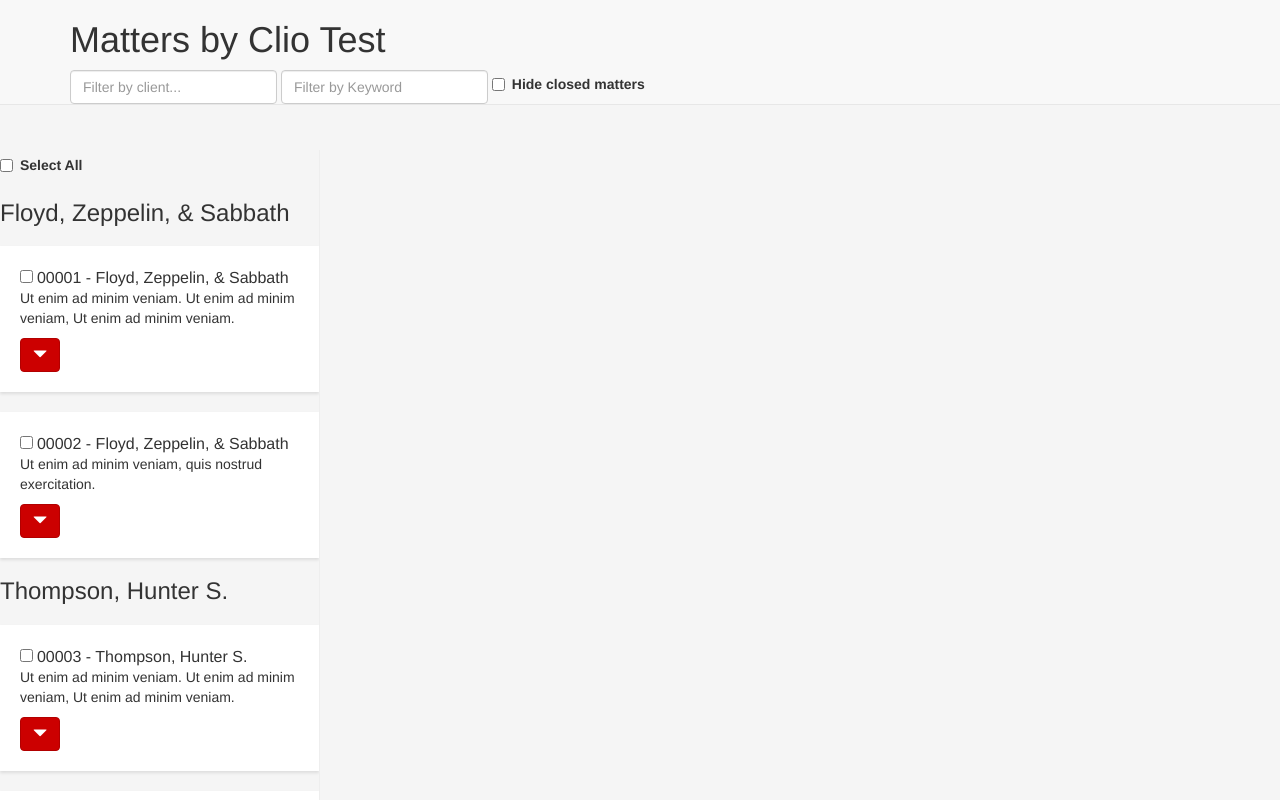
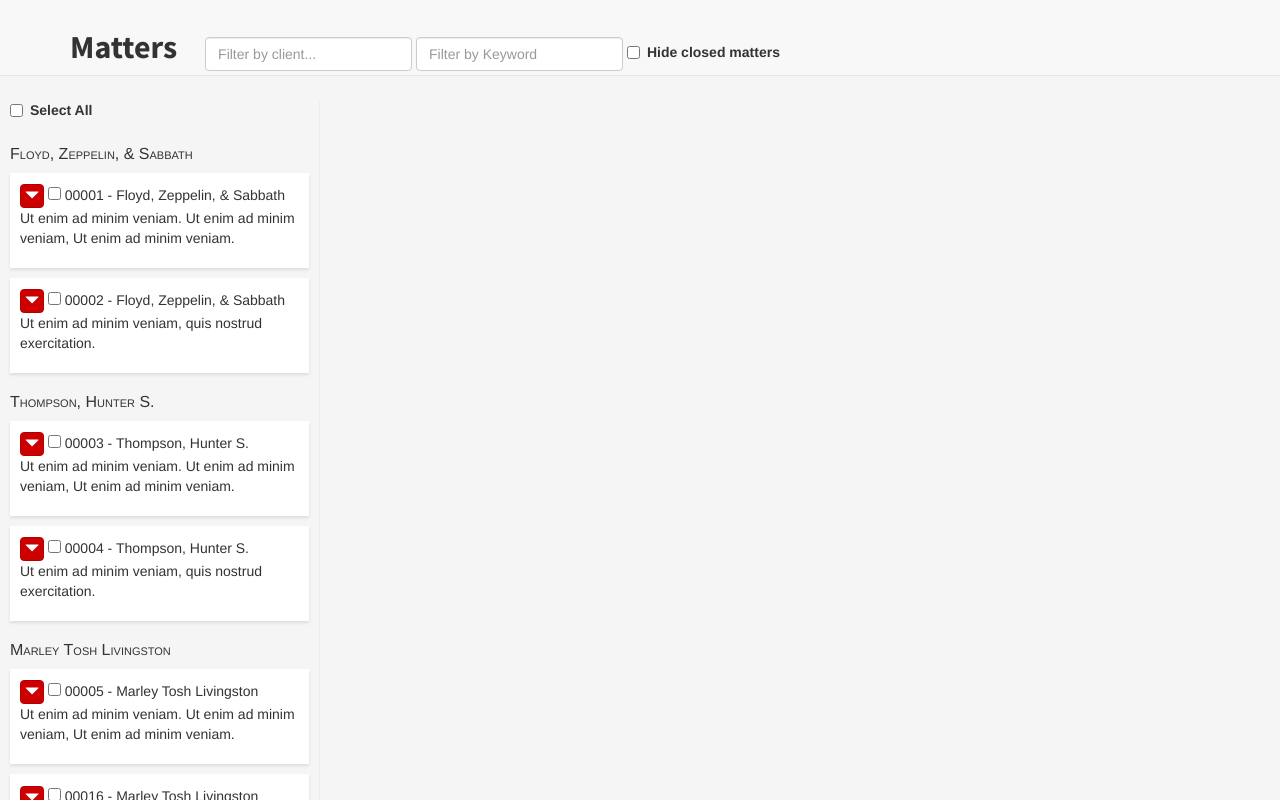
Before and after one commit to JeffMarvin/matters, a website: page index.html in a window 1280 px wide. Drawn offline with Linux system fonts and the light colour scheme.

Commit message:
refining styles, still some way to go for buttons.

```diff
--- a/css/main.css
+++ b/css/main.css
@@ -5,29 +5,24 @@ html, body {
 
 body {
   background-color: #f5f5f5;
-  padding-top: 150px;
+  padding-top: 50px;
 }
 
 
-.header {
-  background-color: #e0dbdb;
-  height: 150px;
-  overflow-y: auto;
 
-}
 
-.header h1 {
+.navbar-header h1 {
   font-family: 'Source Sans Pro', sans-serif;
   font-size: 32px;
-  font-weight: 200;
-  margin: 0;
-  padding: 7px 0;
+  font-weight: 600;
+  padding-top: 10px;
+  padding-right: 24px;
   display: inline-block;
 }
 
 .sidebar {
 	position: fixed;
-	top: 150px;
+	top: 100px;
 	bottom: 0;
 	left: 0;
 	z-index: 1000;
@@ -38,51 +33,52 @@ body {
 	background-color: #f5f5f5;
 	border-right: 1px solid #eee;
 }
-.matter-list {
-	overflow-y: scroll;
-	position: absolute;
+
+#matters-list {
+  padding: 0 10px;
 
 }
-
-.post {
+.group h3 {
+  font-size: 16px;
+  font-variant: small-caps;
+}
+.matter {
   background-color: #fff;
-  padding: 20px;
-  margin: 20px 0;
+  padding: 10px;
+  margin: 10px 0;
   box-shadow: 0 2px 3px rgba(0,0,0,.1);
 }
-
-.post .avatar {
-  padding-right: 10px;
-  padding-bottom: 5px;
+.matter .checkbox {
+  height: 24px;
+  width: 24px;
+}
+.matter h3 {
+  font-size: 14px;
+  margin-top: 0;
+  display: inline;
+  font-variant: normal;
 }
 
-.post h3 {
-  font-size: 16px;
-  margin-top: 0;
-  display: inline;
-}
-
-.post p {
+.matter p {
   font-size: 14px;
 }
 
-.post p + img {
-  width: 100%;
-  margin-bottom: 15px;
-}
+
 
 .btn {
+  height: 24px;
+  width: 24px;
   color: #333;
   border-color: #ccc;
   background-color: transparent;
   font-weight: 600;
+  padding: 0;
 }
 
 .btn-menu .btn {
   background-color: #CC0000;
   border-color: #B20000;
   color: #fff;
-  float: right;
 }
 
 .btn:focus {
--- a/index.html
+++ b/index.html
@@ -30,17 +30,19 @@
       <div class="container">
         <div class="navbar-header">
 
-          <h1>Matters by Clio Test</h1>
+          <h1>Matters</h1>
 
-          <form class="form-inline" role="form">
+          <form style="display:inline" class="form-inline" role="form">
+            <div class="form-group">
               <input class="form-control" type="text" name="group" list="groups" ng-model="SelectedGroup" placeholder="Filter by client..." >
               <datalist id="groups" >
                 <option ng-repeat="client_group in mattersByClient" value="{{ client_group.client_name }}">
               </datalist>
+            </div>
 
-
+            <div class="form-group">
               <input type="text" id="query" ng-model="query" placeholder="Filter by Keyword" class="form-control" >
-
+            </div>
             <div class="checkbox-inline form-group">
               <input type="checkbox" ng-model="enableClosedFilter">
               <label>Hide closed matters</label>
@@ -51,9 +53,9 @@
     </div>
 
 
-    <div class="container container-fluid">
+    <div class="container-fluid">
       <div class="row">
-          <div class="col-xs-4 col-sm-4 col-md-3 sidebar">
+          <div class="col-xs-4 col-sm-4 col-md-3 sidebar" id="matters-list">
             <!-- Matters List -->
             <form class="form" role="form">
               <div class="checkbox-inline form-group">
@@ -64,8 +66,7 @@
             <div class="group" ng-repeat="client_group in mattersByClient | filter:SelectedGroup">
               <h3 ng-if="client_group.matters.length > 0">{{ client_group.client_name}}</h3>
 
-              <div class="post" ng-click="viewMatter(matter)" ng-repeat="matter in client_group.matters | isOpen:enableClosedFilter | filter:query">
-
+              <div class="matter" ng-click="viewMatter(matter)" ng-repeat="matter in client_group.matters | isOpen:enableClosedFilter | filter:query">
               <matter-post item="matter" list="client_group.matters"></matter-post>
 
               </div>
--- a/js/directives/matterPost.html
+++ b/js/directives/matterPost.html
@@ -1,7 +1,3 @@
-<input type="checkbox" ng-model="item.Selected">
-<h3 class="author-name"> {{ item.number }} </h3>
-<p class="comment-text"> {{ item.description }} </p>
-
 <div class="btn-group btn-menu" dropdown >
   <button type="button" class="btn btn-primary dropdown-toggle" dropdown-toggle ng-disabled="disabled">
     <span class='glyphicon glyphicon-triangle-bottom'></span>
@@ -12,3 +8,7 @@
   <li><a ng-click="closeMatter(item)">Close Matter</a></li>
   </ul>
 </div>
+
+<input type="checkbox" ng-model="item.Selected">
+<h3 class="author-name"> {{ item.number }} </h3>
+<p class="comment-text"> {{ item.description }} </p>
--- a/js/directives/matterPost.js
+++ b/js/directives/matterPost.js
@@ -16,8 +16,7 @@ app.directive('matterPost', function() {
 		//define function to delete matter
 	  	scope.deleteMatter = function(item,list) {
 	    	list.splice( list.indexOf(item), 1 );
-	    	console.log(list);
-	  	};
+	    };
 	}
   }
 });
```
Lines whose indentation alone changed are shown as unchanged.
